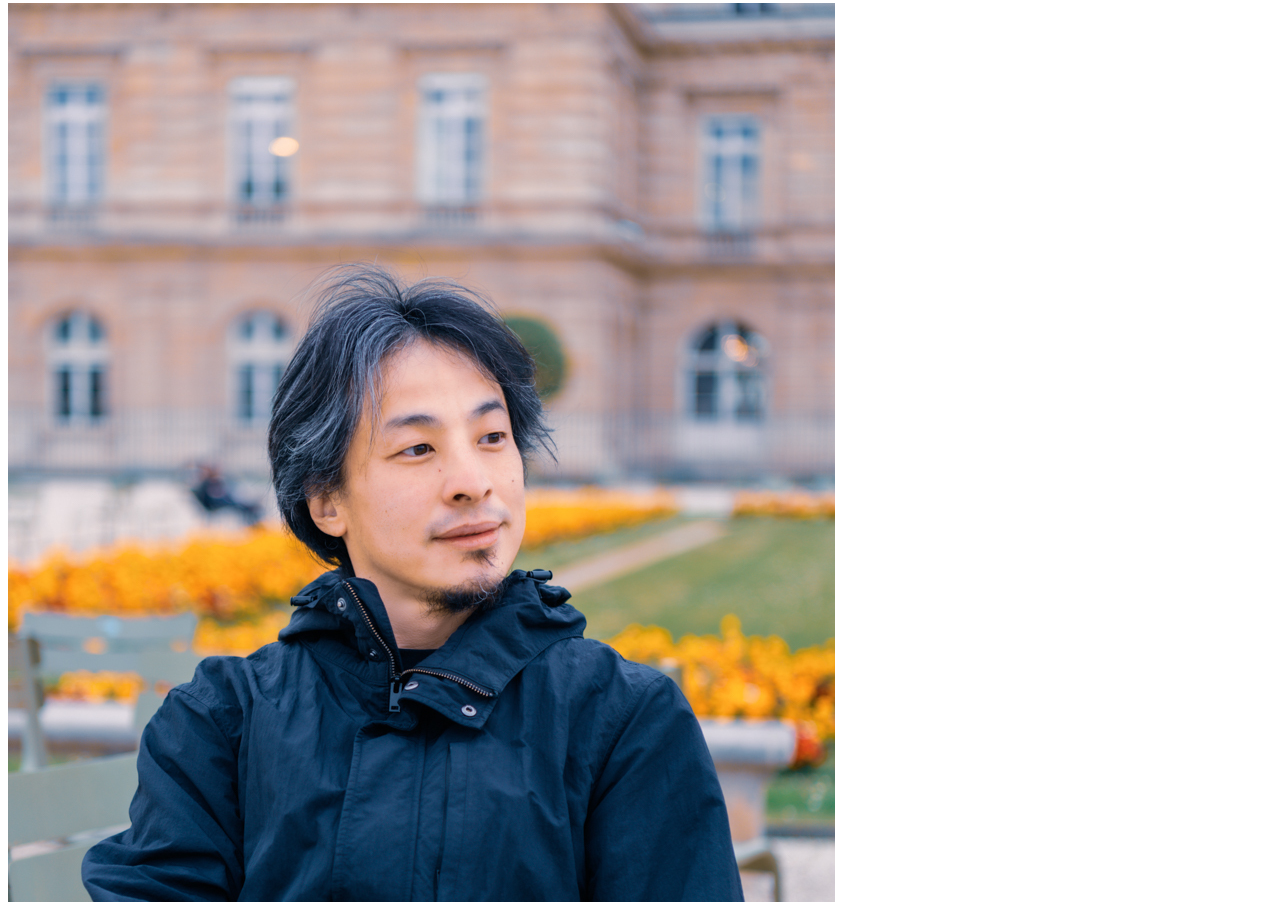
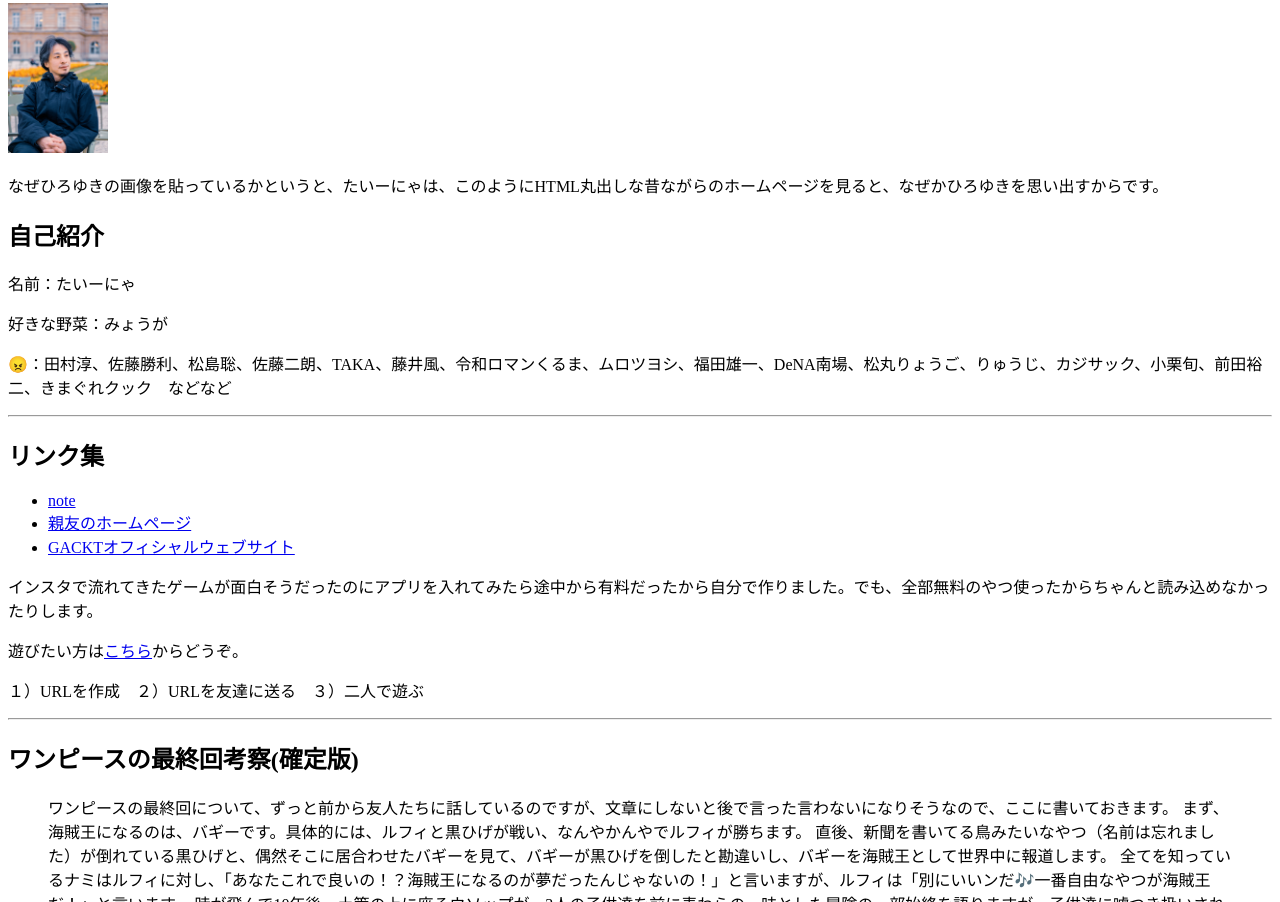
Before and after one commit to tgmnt/tgmnt.github.io, a plain HTML site: page index.html in a window 1280 px wide. Shown: the part 274-1176 px from the top of the page. Drawn offline with Linux system fonts and the light colour scheme.

Commit message:
Add width attribute and wrap text in paragraph tags

```diff
--- a/index.html
+++ b/index.html
@@ -26,9 +26,9 @@
 
   <h2>ひろゆき</h2>
 
-<img src="Hiroyuki.jpg" alt="ひろゆきの画像。ちょっとかっこいい">
+<img src="Hiroyuki.jpg" width="100" alt="ひろゆきの画像。ちょっとかっこいい">
 
-  なぜひろゆきの画像を貼っているかというと、たいーにゃは、このようにHTML丸出しな昔ながらのホームページを見ると、なぜかひろゆきを思い出すからです。
+  <p>なぜひろゆきの画像を貼っているかというと、たいーにゃは、このようにHTML丸出しな昔ながらのホームページを見ると、なぜかひろゆきを思い出すからです。</p>
 
   <h2>自己紹介</h2>
 
@@ -48,6 +48,7 @@
 
   <p>インスタで流れてきたゲームが面白そうだったのにアプリを入れてみたら途中から有料だったから自分で作りました。でも、全部無料のやつ使ったからちゃんと読み込めなかったりします。</p>
   <p>遊びたい方は<a href="https://blockade-je8q.onrender.com">こちら</a>からどうぞ。</p>
+  <p>１）URLを作成　２）URLを友達に送る　３）二人で遊ぶ</p>
 
   <hr>
 
```
